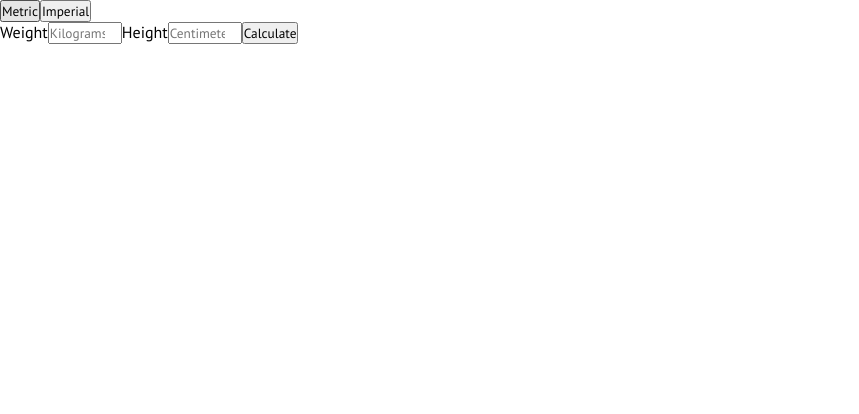
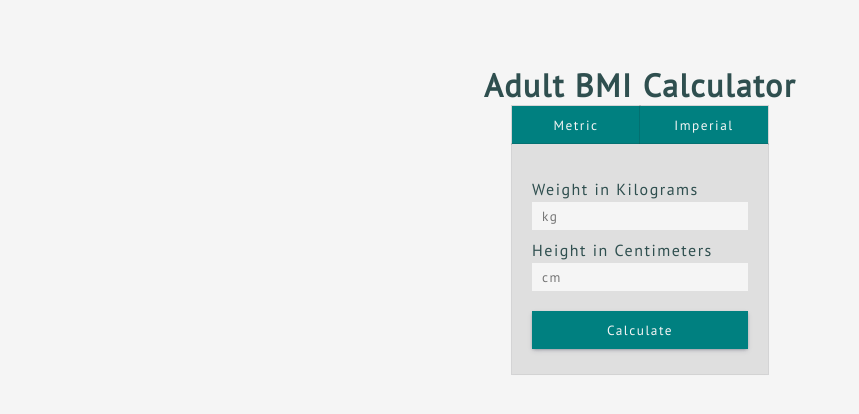
Before and after one commit to shayanabedi98/bmi-calculator-react, a React (Vite) app: page / in a window 1280 px wide. Shown: the top 414 px of the page, without its empty margins (0-859 px from the left). Built offline with nearby package versions, Linux system fonts and the light colour scheme.

Commit message:
added styles with sass and fixed functionality of calculations. app no longer calculates bmi with invalid  inputs

```diff
--- a/index.html
+++ b/index.html
@@ -10,6 +10,7 @@
       href="https://fonts.googleapis.com/css2?family=PT+Sans&display=swap"
       rel="stylesheet"
     />
+    <link rel="stylesheet" href="./public/css/main.css">
     <title>BMI Calculator</title>
   </head>
   <body>
--- /dev/null
+++ b/public/css/_resets.scss
@@ -0,0 +1,10 @@
+@import './variables';
+
+*, *::before, *::after {
+    letter-spacing: $letter-spacing;
+    font-family: $font;
+    color: $text-color;
+    box-sizing: border-box;
+    margin: 0;
+    padding: 0;
+  }
--- /dev/null
+++ b/public/css/main.css
@@ -0,0 +1,76 @@
+*, *::before, *::after {
+  letter-spacing: 1.5px;
+  font-family: "PT Sans", sans-serif;
+  color: #2F4F4F;
+  box-sizing: border-box;
+  margin: 0;
+  padding: 0;
+}
+
+.grid-container .input-container form button, .grid-container .systems button {
+  background-color: #008080;
+  color: #F5F5F5;
+  border: none;
+  padding: 10px 5px;
+  cursor: pointer;
+  transition: all 0.1s ease-in;
+}
+.grid-container .input-container form button:hover, .grid-container .systems button:hover {
+  background-color: #00b3b3;
+}
+.grid-container .input-container form button:active, .grid-container .systems button:active {
+  box-shadow: none;
+}
+
+body {
+  background-color: #F5F5F5;
+}
+
+.grid-container {
+  margin-top: 5%;
+  display: grid;
+  place-items: center;
+}
+.grid-container h1 {
+  font-weight: weight(bold);
+}
+.grid-container .systems {
+  display: grid;
+  place-items: center;
+  grid-template-columns: 1fr 1fr;
+  width: 20%;
+}
+.grid-container .systems button {
+  width: 100%;
+  box-shadow: rgba(0, 0, 0, 0.02) 0px 1px 3px 0px, rgba(27, 31, 35, 0.15) 0px 0px 0px 1px;
+}
+.grid-container .input-container {
+  background-color: #dfdfdf;
+  width: 20%;
+  box-shadow: rgba(0, 0, 0, 0.02) 0px 1px 3px 0px, rgba(27, 31, 35, 0.15) 0px 0px 0px 1px;
+  padding: 25px 20px;
+}
+.grid-container .input-container form {
+  background-color: #dfdfdf;
+  display: grid;
+}
+.grid-container .input-container form label {
+  background-color: #dfdfdf;
+  margin: 10px 0 3px 0;
+}
+.grid-container .input-container form input {
+  background-color: #F5F5F5;
+  color: #2F4F4F;
+  outline: none;
+  border: none;
+  padding: 5px 10px;
+}
+.grid-container .input-container form input::-webkit-outer-spin-button,
+.grid-container .input-container form input::-webkit-inner-spin-button {
+  -webkit-appearance: none;
+  margin: 0;
+}
+.grid-container .input-container form button {
+  box-shadow: rgba(50, 50, 93, 0.25) 0px 2px 5px -1px, rgba(0, 0, 0, 0.3) 0px 1px 3px -1px;
+  margin-top: 20px;
+}/*# sourceMappingURL=main.css.map */
--- /dev/null
+++ b/public/css/main.scss
@@ -0,0 +1,95 @@
+@import "./resets";
+@import "./variables";
+
+%button-shared {
+  background-color: $primary-color;
+  color: $background-color;
+  border: none;
+  padding: 10px 5px;
+  cursor: pointer;
+  transition: all 0.1s ease-in;
+
+  &:hover {
+    background-color: lighten($primary-color, 10%);
+  }
+
+  &:active {
+    box-shadow: none;
+  }
+}
+
+@mixin gridCenter {
+  display: grid;
+  place-items: center;
+}
+
+@mixin mobile {
+  @media (max-width: 800px) {
+    @content;
+  }
+}
+
+body {
+  background-color: $background-color;
+}
+
+.grid-container {
+  margin-top: 5%;
+  @include gridCenter;
+
+  h1 {
+    font-weight: weight(bold);
+  }
+
+  .systems {
+    @include gridCenter;
+    grid-template-columns: 1fr 1fr;
+    width: 20%;
+
+    button {
+      @extend %button-shared;
+      width: 100%;
+      box-shadow: rgba(0, 0, 0, 0.02) 0px 1px 3px 0px,
+      rgba(27, 31, 35, 0.15) 0px 0px 0px 1px;
+    }
+  }
+
+  .input-container {
+    background-color: $accent-color;
+    width: 20%;
+    box-shadow: rgba(0, 0, 0, 0.02) 0px 1px 3px 0px,
+      rgba(27, 31, 35, 0.15) 0px 0px 0px 1px;
+    padding: 25px 20px;
+
+    form {
+      background-color: $accent-color;
+      display: grid;
+
+      label {
+        background-color: $accent-color;
+        margin: 10px 0 3px 0;
+      }
+
+      input {
+        background-color: $background-color;
+        color: $text-color;
+        outline: none;
+        border: none;
+        padding: 5px 10px;
+      }
+
+      input::-webkit-outer-spin-button,
+      input::-webkit-inner-spin-button {
+        -webkit-appearance: none;
+        margin: 0;
+      }
+
+      button {
+        @extend %button-shared;
+        box-shadow: rgba(50, 50, 93, 0.25) 0px 2px 5px -1px,
+          rgba(0, 0, 0, 0.3) 0px 1px 3px -1px;
+          margin-top: 20px;
+      }
+    }
+  }
+}
--- a/src/App.jsx
+++ b/src/App.jsx
@@ -1,7 +1,8 @@
 import { useState } from "react";
 import Imperial from "./components/Imperial";
 import Metric from "./components/Metric";
-import "./styles.css";
+import Systems from "./components/Systems";
+import { motion } from "framer-motion";
 
 function App() {
   const [active, setActive] = useState({
@@ -10,11 +11,11 @@ function App() {
   });
 
   const [input, setInput] = useState({
-    kg: "Kilograms",
-    cm: "Centimeters",
-    lbs: "Pounds",
-    inch: "Inches",
-    ft: "Feet",
+    kg: "kg",
+    cm: "cm",
+    lbs: "lbs",
+    inch: "in",
+    ft: "ft",
   });
 
   const [bmi, setBmi] = useState(0);
@@ -38,25 +39,29 @@ function App() {
   };
 
   const calculateImperial = () => {
-    const newInch = input.ft * 12 + parseFloat(input.inch);
-    const calc = Math.round((input.lbs / Math.pow(newInch, 2)) * 703);
-    setBmi(calc);
+    const { ft, inch, lbs } = input;
+    if (ft <= 9 && ft > 0 && inch <= 11 && inch >= 0 && lbs <= 700 && lbs > 0) {
+      const newInch = input.ft * 12 + parseFloat(input.inch);
+      const calc = Math.round((input.lbs / Math.pow(newInch, 2)) * 703);
+      setBmi(calc);
+    }
   };
 
   const calculateMetric = () => {
-    const calc = Math.round(input.kg / Math.pow(input.cm / 100, 2));
-    setBmi(calc);
+    const { kg, cm } = input;
+    if (kg <= 500 && kg > 0 && cm <= 300 && cm > 0) {
+      const calc = Math.round(kg / Math.pow(cm / 100, 2));
+      setBmi(calc);
+    }
   };
 
   return (
-    <>
-      <div className="system">
-        <button onClick={() => handleActive("metric")}>Metric</button>
-        <button onClick={() => handleActive("imperial")}>Imperial</button>
-      </div>
-
+    <div className="grid-container">
+      <h1>Adult BMI Calculator</h1>
+      <Systems handleActive={handleActive} />
       {active.metric && (
         <Metric
+          key="metric"
           handleChange={handleChange}
           input={input}
           calculateMetric={calculateMetric}
@@ -64,17 +69,19 @@ function App() {
       )}
       {active.imperial && (
         <Imperial
+          key="imperial"
           handleChange={handleChange}
           input={input}
           calculateImperial={calculateImperial}
         />
       )}
+
       {bmi > 0 && (
-        <div>
+        <motion.div initial={{ opacity: 0 }} animate={{ opacity: 1 }}>
           <h1>Your BMI is {bmi}</h1>
-        </div>
+        </motion.div>
       )}
-    </>
+    </div>
   );
 }
 
--- a/src/components/Imperial.jsx
+++ b/src/components/Imperial.jsx
@@ -1,10 +1,16 @@
 import React from "react";
+import { motion } from "framer-motion";
 
 const Imperial = ({ handleChange, input, calculateImperial }) => {
   return (
-    <div className="input-container">
-      <form onSubmit={(e) => e.preventDefault()} action="">
-        <label htmlFor="lbs">Weight</label>
+    <motion.div
+      className="input-container"
+      initial={{ opacity: 0 }}
+      animate={{ opacity: 1 }}
+      transition={{ opacity: { duration: 0.2, delay: 0.3 } }}
+    >
+      <motion.form onSubmit={(e) => e.preventDefault()} action="">
+        <label htmlFor="lbs">Weight in Pounds</label>
         <input
           placeholder={input.lbs}
           onChange={handleChange}
@@ -13,10 +19,21 @@ const Imperial = ({ handleChange, input, calculateImperial }) => {
           type="number"
           step={0.01}
           min={1}
-          max={500}
+          max={700}
           name="lbs"
         />
-        <label htmlFor="inch">Height</label>
+        <label htmlFor="ft">Height in Feet</label>
+        <input
+          placeholder={input.ft}
+          onChange={handleChange}
+          value={input.ft}
+          required
+          type="number"
+          min={1}
+          max={9}
+          name="ft"
+        />
+        <label htmlFor="inch">Height in Inches</label>
         <input
           placeholder={input.inch}
           onChange={handleChange}
@@ -28,20 +45,9 @@ const Imperial = ({ handleChange, input, calculateImperial }) => {
           max={11}
           name="inch"
         />
-        <label htmlFor="ft">Height</label>
-        <input
-          placeholder={input.ft}
-          onChange={handleChange}
-          value={input.ft}
-          required
-          type="number"
-          min={1}
-          max={9}
-          name="ft"
-        />
         <button onClick={calculateImperial}>Calculate</button>
-      </form>
-    </div>
+      </motion.form>
+    </motion.div>
   );
 };
 
--- a/src/components/Metric.jsx
+++ b/src/components/Metric.jsx
@@ -1,10 +1,16 @@
 import React from "react";
+import { motion } from "framer-motion";
 
 const Metric = ({ handleChange, input, calculateMetric }) => {
   return (
-    <div className="input-container">
-      <form onSubmit={(e) => e.preventDefault()} action="">
-        <label htmlFor="kg">Weight</label>
+    <motion.div
+      className="input-container"
+      initial={{ opacity: 0 }}
+      animate={{ opacity: 1 }}
+      transition={{ opacity: { duration: 0.2, delay: 0.3 } }}
+    >
+      <motion.form onSubmit={(e) => e.preventDefault()} action="">
+        <label htmlFor="kg">Weight in Kilograms</label>
         <input
           placeholder={input.kg}
           onChange={handleChange}
@@ -16,7 +22,7 @@ const Metric = ({ handleChange, input, calculateMetric }) => {
           max={500}
           name="kg"
         />
-        <label htmlFor="cm">Height</label>
+        <label htmlFor="cm">Height in Centimeters</label>
         <input
           placeholder={input.cm}
           onChange={handleChange}
@@ -29,8 +35,8 @@ const Metric = ({ handleChange, input, calculateMetric }) => {
           name="cm"
         />
         <button onClick={calculateMetric}>Calculate</button>
-      </form>
-    </div>
+      </motion.form>
+    </motion.div>
   );
 };
 
--- /dev/null
+++ b/src/components/Systems.jsx
@@ -0,0 +1,11 @@
+import React from "react";
+
+const Systems = ({ handleActive }) => {
+  return (
+    <div className="systems">
+      <button onClick={() => handleActive("metric")}>Metric</button>
+      <button onClick={() => handleActive("imperial")}>Imperial</button>
+    </div>
+  );
+};
+export default Systems;
--- a/src/styles.css
+++ /dev/null
@@ -1,11 +0,0 @@
-:root {
-    --text: #000000;
-    --bg1: #000000;
-    --bg2: #000000;
-}
-
-* {
-    padding: 0;
-    margin: 0;
-    font-family: 'PT Sans', sans-serif;
-}
```
Also changed, not shown: public/css/_variables.scss (added, +11 -0 lines), 1 other file (tests, documents, lock files or other folders).
